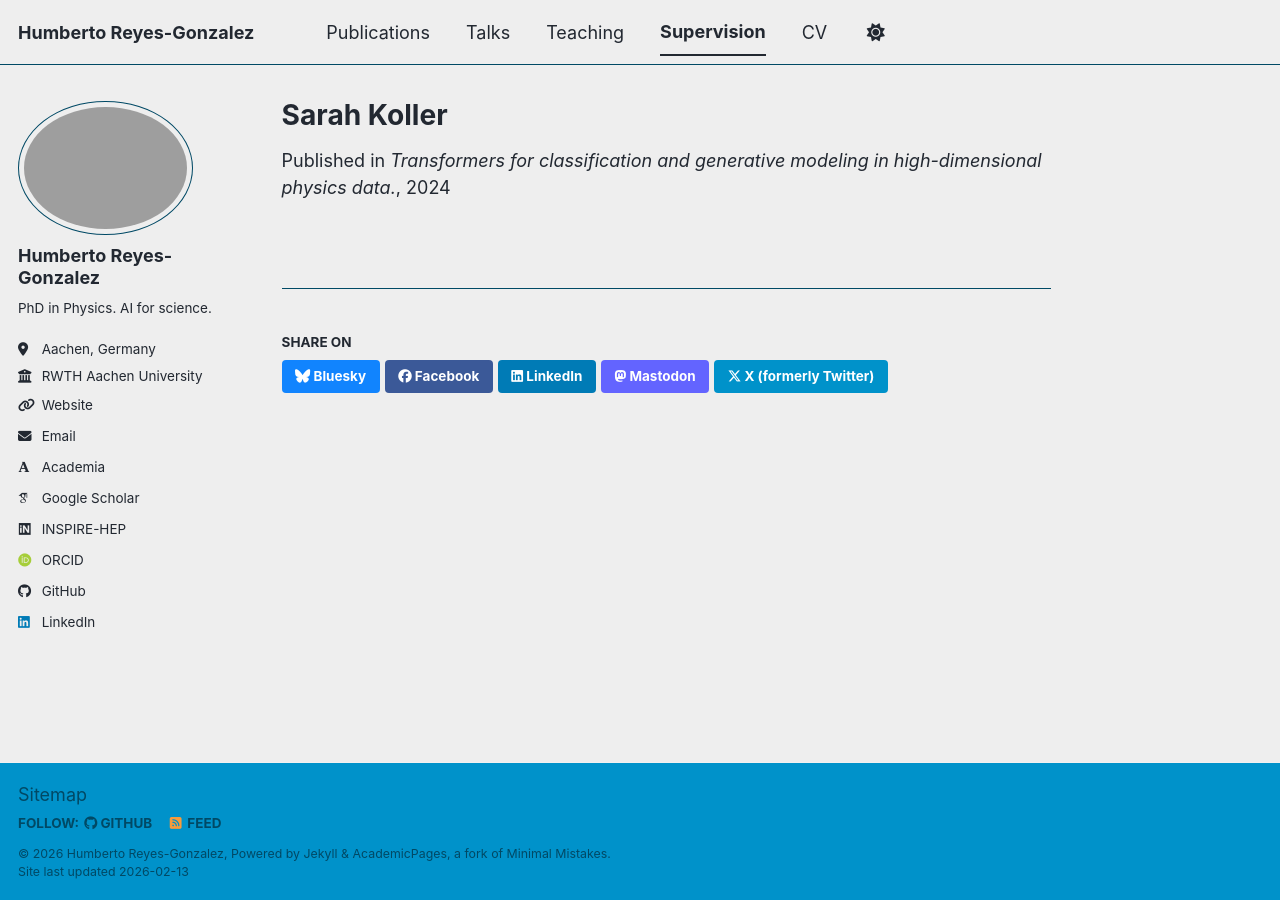
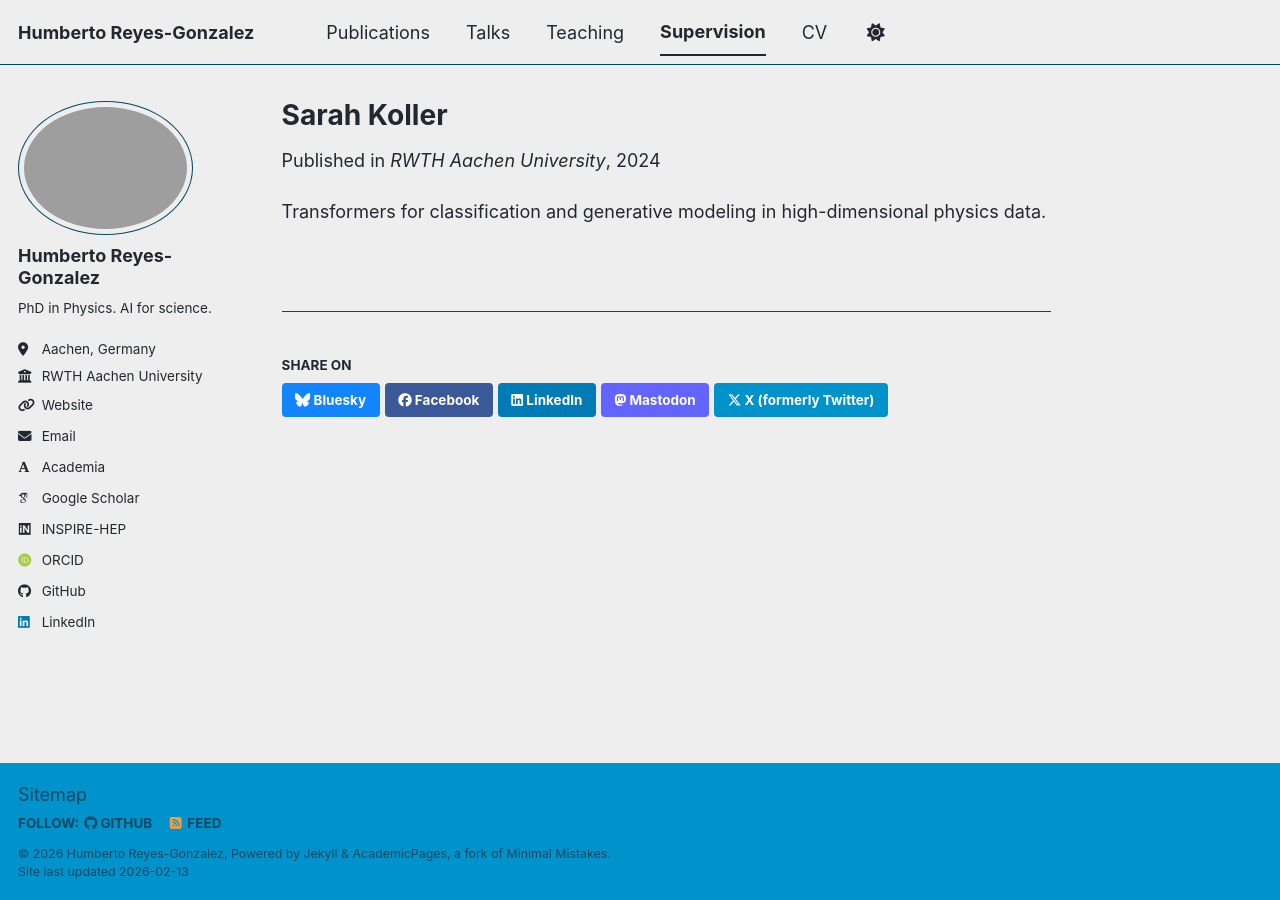
Before and after one commit to hreyes91/hreyes91.github.io, a Jekyll site: the page built from _supervision/2025-koller.md, in a window 1280 px wide. Built offline with Jekyll 4.4.1, drawn with Linux system fonts in a browser that asks for light colours; some web fonts are replaced; a script bundle is joined from its source files by our own code; library files that are not in the unit come from our copies.

Commit message:
Update 2025-koller.md

```diff
--- a/_supervision/2025-koller.md
+++ b/_supervision/2025-koller.md
@@ -1,9 +1,11 @@
 ---
 title: "Sarah Koller"
-collection: teaching
+collection: supervision
 type: "MsC thesis"
 permalink: /supervision/2025-koller
-venue: "Transformers for classification and generative modeling in high-dimensional physics data."
+venue: "RWTH Aachen University"
 date: 2024-04-01
 location: "Aachen, Germany"
 ---
+
+Transformers for classification and generative modeling in high-dimensional physics data.
```
